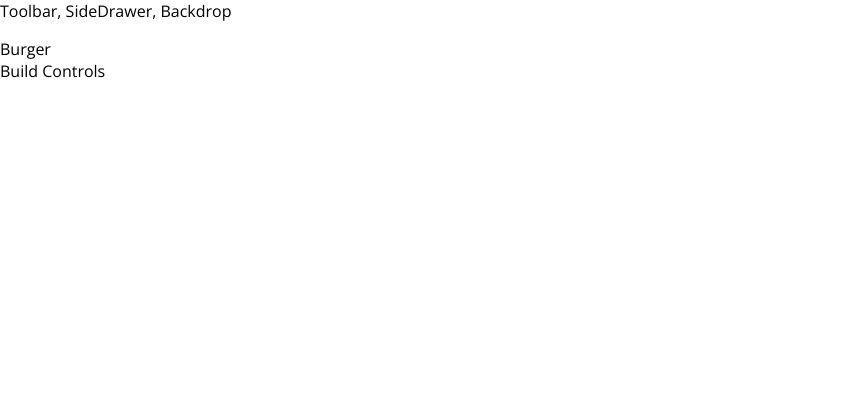
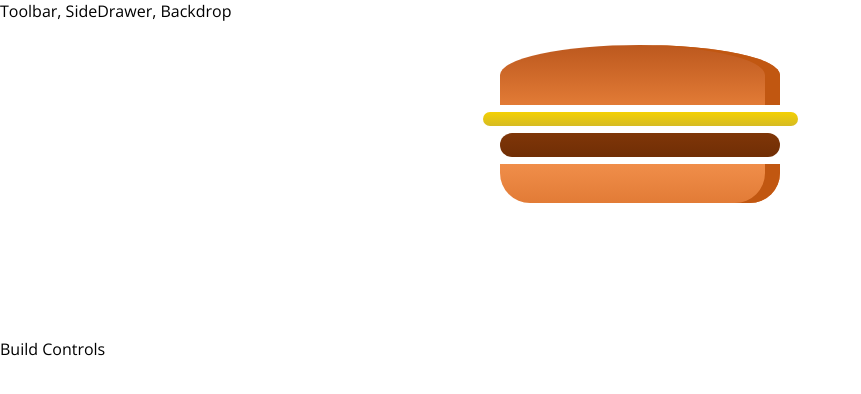
Before and after one commit to JWill831/MyBurger-Project-Udemy-, a React (Create React App) app: page / in a window 1280 px wide. Shown: the top 394 px of the page, without its empty margins (0-861 px from the left). Built offline with nearby package versions, Linux system fonts and the light colour scheme.

Commit message:
debugged burger builder

```diff
--- a/src/App.css
+++ b/src/App.css
@@ -1,4 +1,4 @@
 .App {
     /* text-align: center; */
-    font-family: open sans;
+    font-family: Open sans;
 }
--- a/src/App.js
+++ b/src/App.js
@@ -1,7 +1,7 @@
 
 import './App.css';
-import Layout from './components/Layout/layout';
-import BurgerBuilder from './containers/BurgerBuilder/BurgerBuilder';
+import Layout from './components/Layout/Layout';
+import BurgerBuilder from './containers/BurgerBuilder/BurgerBuilder'
 
 
 function App() {
--- a/src/components/Burger/Burger.js
+++ b/src/components/Burger/Burger.js
@@ -1,11 +1,18 @@
 import React from 'react'
+import classes from '../Burger/Burger.module.css';
+import BurgerIngrediant from './BurgerIngrediant/BurgerIngrediant';
+const Burger = (props) => {
 
-const Burger = () => {
+
     return (
-        <div>
+        <div className={classes.Burger}>
+            <BurgerIngrediant type="bread-top"/>
+            <BurgerIngrediant type="cheese"/>
+            <BurgerIngrediant type="meat"/>
+            <BurgerIngrediant type="bread-bottom"/>
 
         </div>
     )
 }
 
-export default Burger
+export default Burger;
--- /dev/null
+++ b/src/components/Burger/Burger.module.css
@@ -0,0 +1,30 @@
+.Burger{
+    width: 100%;
+    margin:auto;
+    height: 250px;
+    overflow:scroll;
+    text-align: center;
+    font-weight: bold;
+    font-size: 1.2rem;
+}
+
+@media (min-width:1000px) and (min-height:700px){
+    .Burger{
+        width: 700px;
+        height: 600px;
+    }
+}
+
+@media (min-width:500px) and (min-height:401px){
+    .Burger{
+        width: 450px;
+        height: 400px;
+    }
+}
+
+@media (min-width:500px) and (min-height:400px){
+    .Burger{
+        width: 350px;
+        height: 300px;
+    }
+}
--- /dev/null
+++ b/src/components/Burger/BurgerIngrediant/BurgerIngrediant.js
@@ -0,0 +1,51 @@
+import React from 'react';
+import PropTypes from 'prop-types';
+import classes from '../BurgerIngrediant/BurgerIngrediant.module.css';
+
+const BurgerIngrediant = (props) => {
+    let ingrediant = null;
+
+    switch (props.type) {
+
+        case ('bread-bottom'):
+            ingrediant = <div className={classes.BreadBottom}></div>;
+            break;
+
+        case ('bread-top'):
+            ingrediant = (
+                <div className={classes.BreadTop}>
+                    <div className={classes.Sees1}></div>
+                    <div className={classes.Sees2}></div>
+                </div>
+            );
+            break;
+
+        case ('meat'):
+            ingrediant = <div className={classes.Meat}></div>;
+            break;
+
+        case ('cheese'):
+            ingrediant = <div className={classes.Cheese}></div>;
+            break;
+
+        case ('salad'):
+            ingrediant = <div className={classes.Salad}></div>;
+            break;
+
+        case ('bacon'):
+            ingrediant = <div className={classes.Bacon}></div>;
+            break;
+
+        default:
+            ingrediant = null;
+
+    }
+    return ingrediant;
+
+};
+
+BurgerIngrediant.propTypes = {
+    type: PropTypes.string.isRequired
+};
+
+export default BurgerIngrediant;
--- a/src/components/Layout/layout.js
+++ b/src/components/Layout/layout.js
@@ -1,9 +1,9 @@
 import Auxilliary from '../../hoc/Auxilliary';
 import React from 'react';
-import classes from '../Layout/layout.module.css'
+import classes from '../Layout/Layout.module.css'
 
 
-const layout=(props)=>(
+const Layout=(props)=>(
         <Auxilliary>
             <div>Toolbar, SideDrawer, Backdrop</div>
             <main className={classes.Content}> {props.children}</main>
@@ -12,4 +12,4 @@ const layout=(props)=>(
 
 );
 
-export default layout;
+export default Layout;
--- a/src/containers/BurgerBuilder/BurgerBuilder.js
+++ b/src/containers/BurgerBuilder/BurgerBuilder.js
@@ -1,12 +1,12 @@
-import React from 'react'
+import React from 'react';
 import Auxilliary from '../../hoc/Auxilliary';
-
+import Burger from '../../components/Burger/Burger';
 
 const BurgerBuilder = () => {
     return (
         <div>
             <Auxilliary>
-                <div>Burger</div>
+                <Burger/>
                 <div>Build Controls</div>
             </Auxilliary>
         </div>
--- a/src/hoc/Auxilliary.js
+++ b/src/hoc/Auxilliary.js
@@ -1,3 +1,4 @@
+
 const Auxilliary = (props)=> props.children;
 
 export default Auxilliary;
```
Also changed, not shown: src/components/BurgerIngrediant/BurgerIngrediant.js (deleted, +0 -45 lines), src/components/Burger/BurgerIngrediant/BurgerIngrediant.module.css (renamed from src/components/BurgerIngrediant/BurgerIngrediant.module.css), 1 other file (tests, documents, lock files or other folders).
